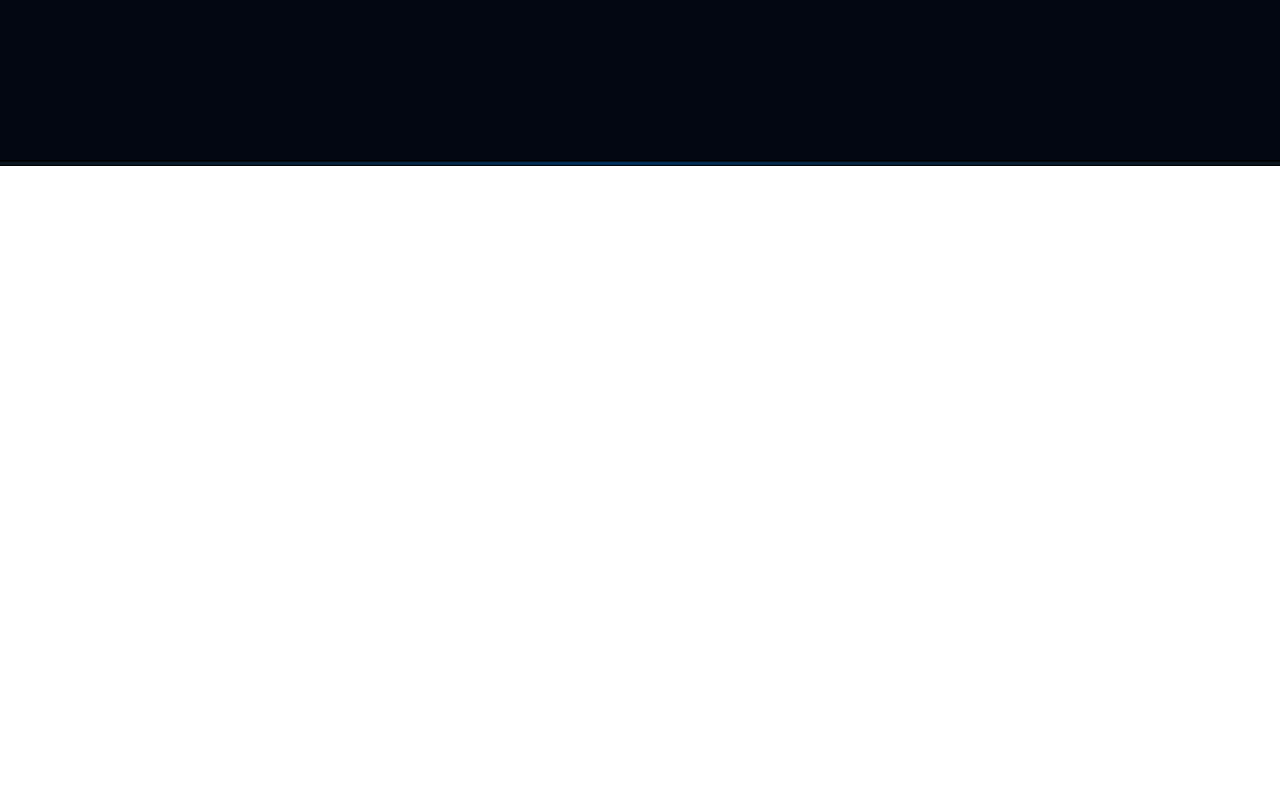
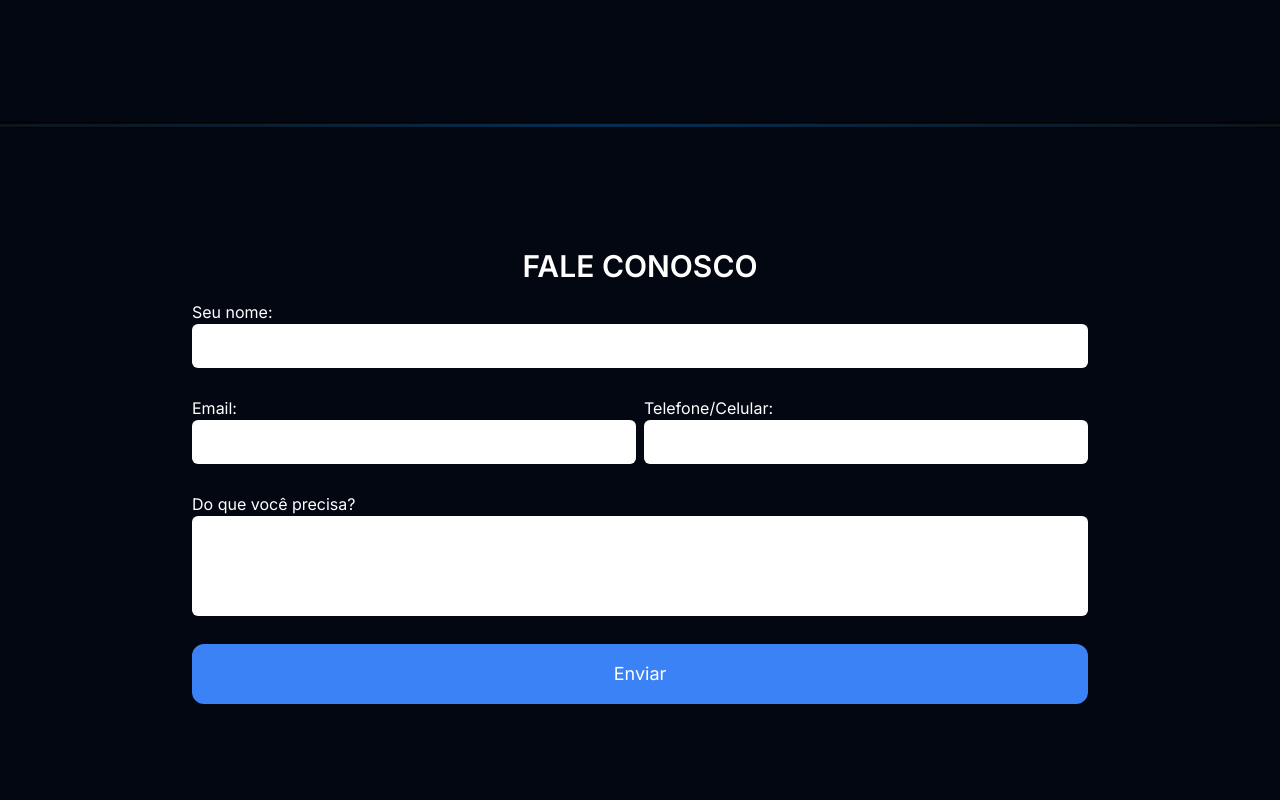
Before and after one commit to mmadevs/mmadevs-website, a Next.js app: page / in a window 1280 px wide. Shown: the part 2540-3340 px from the top of the page. Built offline with nearby package versions, Linux system fonts and the light colour scheme; what tailwindcss-animated would draw is missing.

Commit message:
feat: added zod and last page form

```diff
--- a/package.json
+++ b/package.json
@@ -23,7 +23,8 @@
     "react-intersection-observer": "^9.5.2",
     "swiper": "^10.0.4",
     "tailwindcss-animated": "^1.0.1",
-    "typescript": "5.1.6"
+    "typescript": "5.1.6",
+    "zod": "^3.22.2"
   },
   "devDependencies": {
     "autoprefixer": "^10.4.14",
--- a/src/app/components/pages/About.tsx
+++ b/src/app/components/pages/About.tsx
@@ -109,7 +109,6 @@ const About = () => {
             />
           </div>
         </section>
-        <Line />
         <section className="flex flex-col gap-8 lg:max-w-5xl mx-auto">
           <p className="text-md lg:text-lg 2xl:text-xl text-center w-full">
             Através da conservação e prática desses pilares conseguimos
--- a/src/app/components/pages/Contact.tsx
+++ b/src/app/components/pages/Contact.tsx
@@ -1,9 +1,9 @@
 "use client";
-import React, { useState, useEffect } from "react";
+import React, { useState } from "react";
 import emailjs from "@emailjs/browser";
 import PageLayout from "../templates/PageLayout";
 import { IFormInput } from "@/app/types/formInput";
-import { FormInput } from "../molecules/FormInput";
+import { z, ZodError } from "zod";
 
 export const Contact = () => {
   const [name, setName] = useState("");
@@ -112,34 +112,184 @@ export const Contact = () => {
       );
   }
 
+  const [fields, setFields] = useState<
+    {
+      name: string;
+      type: "text" | "email" | "tel";
+      label: string;
+      span: boolean;
+      value: string;
+      getError: (value: string) => string | undefined | null;
+      long?: boolean;
+      error?: string;
+    }[]
+  >([
+    {
+      name: "name",
+      type: "text",
+      label: "Seu nome:",
+      span: true,
+      value: "",
+      getError: (value: string) => {
+        try {
+          const schema = z
+            .string({
+              required_error: "Este campo é obrigatório!",
+              invalid_type_error: "Insira um nome válido!",
+            })
+            .min(5, "Insira um nome válido!");
+          schema.parse(value);
+          return undefined;
+        } catch (err: unknown) {
+          const error = err as ZodError;
+          return error.issues[0].message;
+        }
+      },
+    },
+    {
+      name: "mail",
+      type: "email",
+      label: "Email:",
+      span: false,
+      value: "",
+      getError: (value: string) => {
+        try {
+          const schema = z
+            .string({
+              required_error: "Este campo é obrigatório!",
+              invalid_type_error: "Insira um email válido!",
+            })
+            .min(5, "Insira um email válido!");
+          schema.parse(value);
+          return undefined;
+        } catch (err: unknown) {
+          const error = err as ZodError;
+          return error.issues[0].message;
+        }
+      },
+    },
+    {
+      name: "phone",
+      type: "tel",
+      label: "Telefone/Celular:",
+      span: false,
+      value: "",
+      getError: (value: string) => {
+        try {
+          const schema = z
+            .string({
+              required_error: "Este campo é obrigatório!",
+              invalid_type_error: "Insira um telefone válido!",
+            })
+            .min(10, "Insira um telefone válido! (Com DDD)");
+
+          schema.parse(value.replace(/[^0-9+]/g, ""));
+          return undefined;
+        } catch (err: unknown) {
+          const error = err as ZodError;
+          return error.issues[0].message;
+        }
+      },
+    },
+    {
+      name: "message",
+      type: "text",
+      label: "Do que você precisa?",
+      span: true,
+      value: "",
+      getError: (value: string) => {
+        try {
+          const schema = z
+            .string({
+              required_error: "Este campo é obrigatório!",
+              invalid_type_error: "Insira uma mensagem válida!",
+            })
+            .min(5, "Insira uma mensagem válida!");
+          schema.parse(value);
+          return undefined;
+        } catch (err: unknown) {
+          const error = err as ZodError;
+          return error.issues[0].message;
+        }
+      },
+      long: true,
+    },
+  ]);
+
   return (
-    <PageLayout id="contact-us" bg="light">
-      <div className="w-full text-black ">
-        {/* <p className="text-2xl font-bold flex items-center text-justify">
-          FALE CONOSCO
-        </p>
-        <p className="text-justify mt-4 lg:m-12">
-          Somos a solução que você precisa e estamos a disposição para colaborar
-          com a sua empresa, colocamos o seu projeto em prática de forma
-          eficiente, ágil e econômica.
-        </p>
+    <PageLayout id="contact-us">
+      <div className="py-8 flex flex-col gap-4 max-w-full lg:max-w-4xl mx-auto w-full">
+        <h1 className="text-center text-3xl font-semibold">FALE CONOSCO </h1>
 
         <form
-          className="grid mt-6 pt-2 pb-0 lg:p-36 lg:pt-0 lg:pb-0"
-          id="contactus"
-          onSubmit={sendEmail}
+          id="contact-form"
+          name="contact-form"
+          className="flex flex-col gap-2 lg:grid grid-cols-2"
+          onSubmit={(e) => {
+            e.preventDefault();
+            if (fields.every((x) => x.value && !x.error)) {
+              console.log(e);
+            } else {
+              console.error("Preencha o formulário corretamente!");
+            }
+          }}
         >
-          {inputs.map((input) => (
-            <FormInput key={input.name} {...input} />
-          ))}
+          {fields.map((x) => {
+            const props = {
+              className: `text-black rounded-md p-2 text-lg resize-none`,
+              id: `${x.name}-input`,
+              name: `${x.name}-input`,
+              value: x.value,
+              type: x.type,
+              rows: x.long ? 3 : 1,
+              onChange: (e: any) =>
+                setFields((prev) =>
+                  prev.map((y) =>
+                    y.name === x.name
+                      ? { ...y, value: e.target.value, error: undefined }
+                      : y
+                  )
+                ),
+              onBlur: (e: any) => {
+                const error = x.getError(e.target.value);
+                if (error) {
+                  setFields((prev) =>
+                    prev.map((y) =>
+                      y.name === x.name ? { ...y, error: error } : y
+                    )
+                  );
+                }
+              },
+            };
+
+            return (
+              <fieldset
+                key={x.name}
+                className={`flex flex-col ${x.span ? "col-span-2" : ""} ${
+                  x.long ? "flex-1 row-span-2" : ""
+                }`}
+              >
+                <label htmlFor={`${x.name}-input`}>{x.label}</label>
+                {x.long ? <textarea {...props} /> : <input {...props} />}
+                <small
+                  className={`pointer-events-none select-none text-sm ${
+                    x.error ? "text-red-500" : "text-transparent"
+                  }`}
+                >
+                  {x.error ?? "x "}
+                </small>
+              </fieldset>
+            );
+          })}
 
           <button
-            className="p-2 mt-6 block rounded-lg text-white bg-blue-900 hover:bg-blue-700 lg:mt-10"
-            type="submit"
+            className="bg-blue-500 text-lg py-3 px-8 col-span-2
+            rounded-xl hover:bg-transparent hover:text-blue-400
+          transition-all border-blue-500 border-4"
           >
-            Enviar mensagem
+            Enviar
           </button>
-        </form> */}
+        </form>
       </div>
     </PageLayout>
   );
--- a/src/app/page.tsx
+++ b/src/app/page.tsx
@@ -11,7 +11,10 @@ import { Line } from "./components/atoms/Line";
 export default function App() {
   return (
     <NavBarProvider>
-      <div className="bg-black relative w-full h-auto min-h-screen overflow-auto">
+      <div
+        className="bg-black relative w-full max-w-full h-auto min-h-screen
+      overflow-x-hidden overflow-y-auto"
+      >
         <NavBar />
         <Welcome />
         <Line />
```
Also changed, not shown: 1 other file (tests, documents, lock files or other folders).
